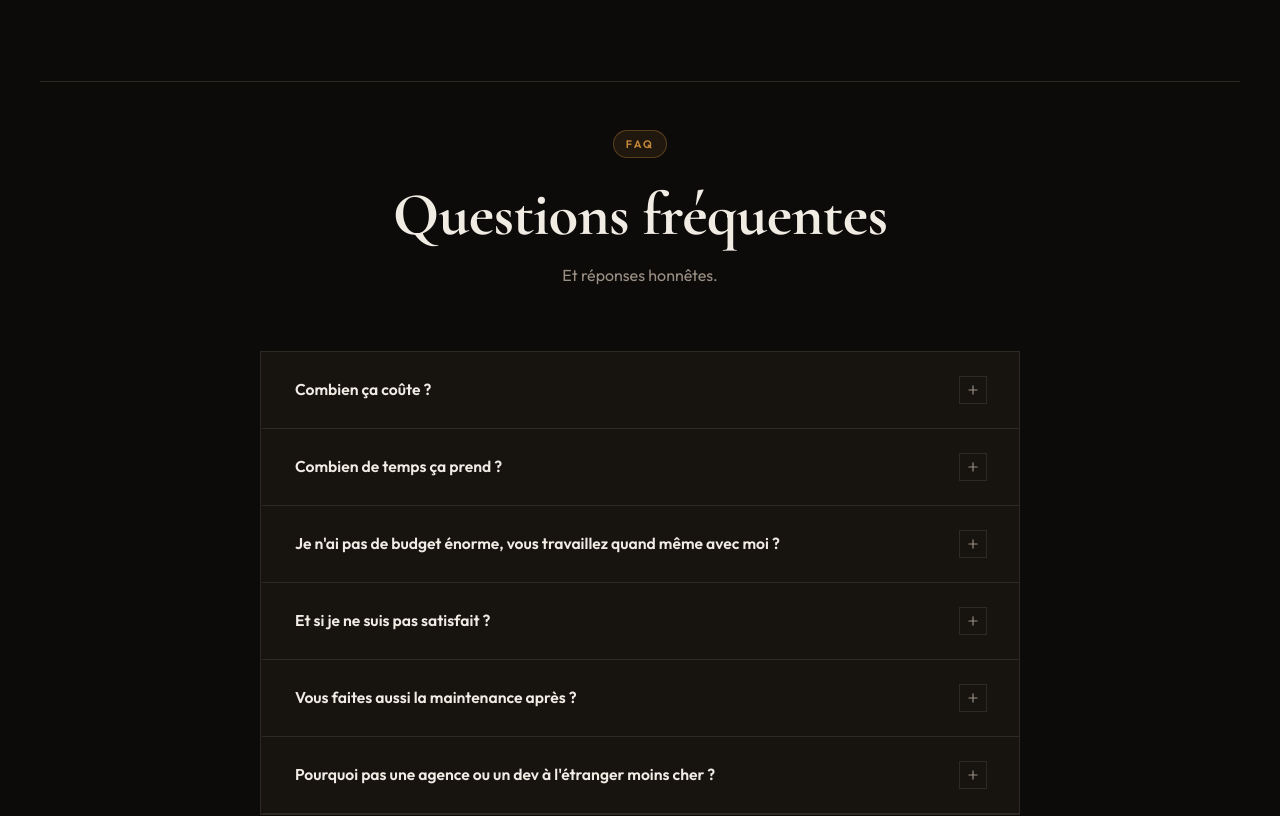
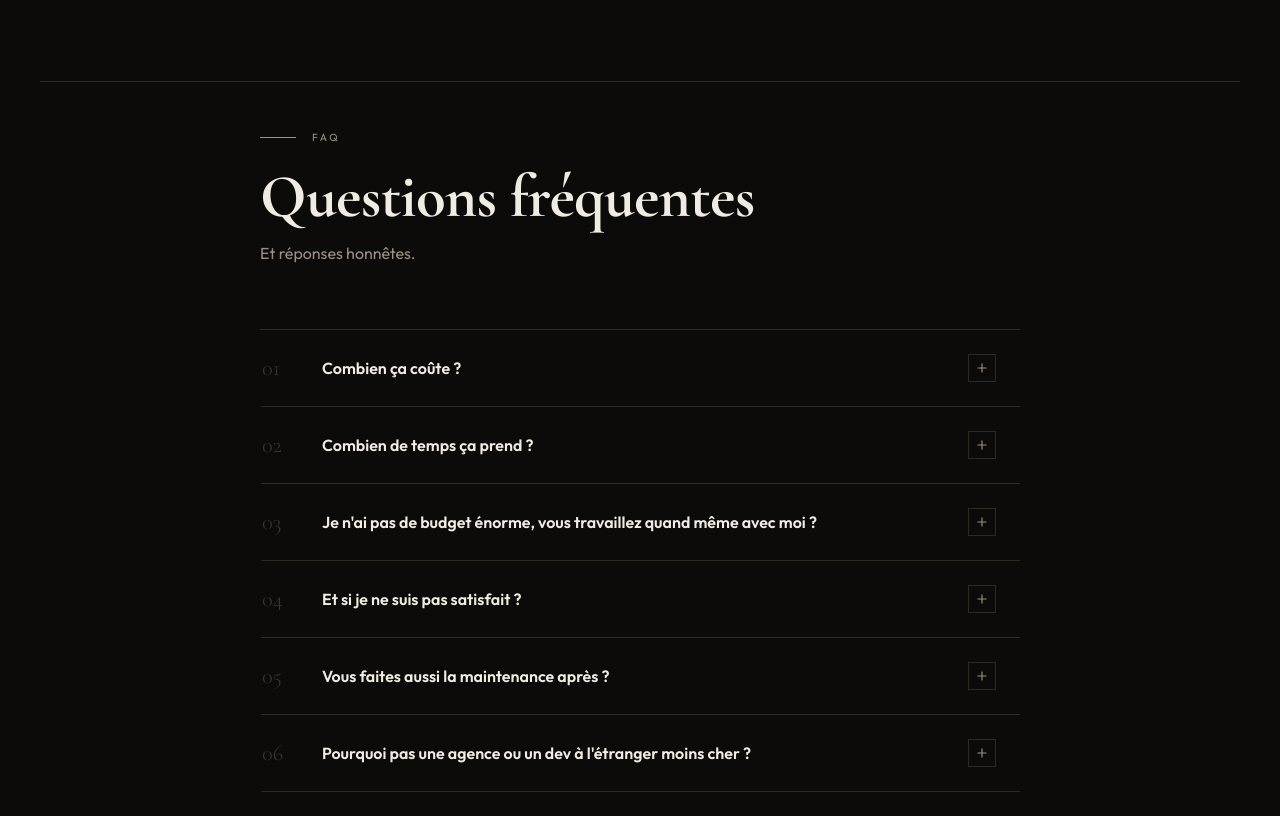
Before and after one commit to NMokhmad/business-portfolio, a React (Vite) app: page / in a window 1280 px wide. Shown: the part 6920-7736 px from the top of the page. Built offline with nearby package versions, Linux system fonts and the light colour scheme.

Commit message:
feat: refine FAQ with index numbers, remove outer border

```diff
--- a/src/components/FAQ.jsx
+++ b/src/components/FAQ.jsx
@@ -2,7 +2,7 @@ import { Plus, Minus, ArrowRight } from 'lucide-react';
 import { useState } from 'react';
 import { faqItems } from '../data/faq';
 
-const FAQItem = ({ item }) => {
+const FAQItem = ({ item, index }) => {
   const [open, setOpen] = useState(false);
 
   return (
@@ -18,22 +18,38 @@ const FAQItem = ({ item }) => {
         style={{
           width: '100%',
           textAlign: 'left',
-          padding: '1.5rem 2rem',
+          padding: '1.5rem 1.5rem 1.5rem 0',
           background: 'none',
           border: 'none',
           color: 'var(--text)',
           cursor: 'pointer',
           display: 'flex',
-          justifyContent: 'space-between',
           alignItems: 'center',
-          gap: '1rem',
+          gap: '1.25rem',
           fontFamily: "'Outfit', sans-serif",
         }}
         aria-expanded={open}
       >
-        <span style={{ fontWeight: 600, fontSize: '0.98rem', lineHeight: 1.4, flex: 1 }}>
+        {/* Index number */}
+        <span
+          className="font-display"
+          style={{
+            fontSize: '1.4rem',
+            fontWeight: 300,
+            lineHeight: 1,
+            color: open ? 'var(--gold)' : 'var(--text-dim)',
+            flexShrink: 0,
+            width: '2.5rem',
+            transition: 'color 0.25s',
+          }}
+        >
+          {String(index + 1).padStart(2, '0')}
+        </span>
+
+        <span style={{ fontWeight: 600, fontSize: '1rem', lineHeight: 1.4, flex: 1 }}>
           {item.question}
         </span>
+
         <div
           style={{
             flexShrink: 0,
@@ -61,7 +77,7 @@ const FAQItem = ({ item }) => {
       >
         <div
           style={{
-            padding: '0 2rem 1.5rem',
+            padding: '0 1.5rem 1.5rem calc(2.5rem + 1.25rem)',
             fontSize: '0.9rem',
             color: 'var(--text-muted)',
             lineHeight: 1.75,
@@ -78,28 +94,40 @@ const FAQItem = ({ item }) => {
 const FAQ = ({ scrollToContact }) => {
   return (
     <section id="faq" style={{ padding: '6rem 2rem' }}>
-      <hr className="section-sep" style={{ marginBottom: '6rem' }} />
+      <hr className="section-sep" />
 
       <div style={{ maxWidth: '760px', margin: '0 auto' }}>
-        <div style={{ textAlign: 'center', marginBottom: '4rem' }}>
-          <span className="section-label">FAQ</span>
-          <h2
-            className="font-display"
-            style={{ fontSize: 'clamp(2.2rem, 5vw, 3.8rem)', fontWeight: 700, marginBottom: '1rem' }}
-          >
+
+        {/* Header */}
+        <div className="animate-fade-up d1" style={{ marginBottom: '4rem' }}>
+          <div style={{ display: 'flex', alignItems: 'center', gap: '1rem', marginBottom: '1.25rem' }}>
+            <div style={{ width: 36, height: 1, background: 'var(--gold)', flexShrink: 0 }} />
+            <span style={{
+              fontFamily: "'Outfit', sans-serif",
+              fontSize: '0.65rem',
+              letterSpacing: '0.25em',
+              textTransform: 'uppercase',
+              color: 'var(--text-muted)',
+            }}>
+              FAQ
+            </span>
+          </div>
+          <h2 className="font-display" style={{ fontSize: 'clamp(2.2rem, 5vw, 3.8rem)', fontWeight: 700, lineHeight: 1.05 }}>
             Questions fréquentes
           </h2>
-          <p style={{ fontSize: '1rem', color: 'var(--text-muted)' }}>
+          <p style={{ fontSize: '1rem', color: 'var(--text-muted)', marginTop: '0.75rem' }}>
             Et réponses honnêtes.
           </p>
         </div>
 
-        <div style={{ border: '1px solid var(--border)', background: 'var(--surface)' }}>
+        {/* Accordion — no outer border */}
+        <div style={{ borderTop: '1px solid var(--border)' }}>
           {faqItems.map((item, index) => (
-            <FAQItem key={index} item={item} />
+            <FAQItem key={index} item={item} index={index} />
           ))}
         </div>
 
+        {/* CTA */}
         <div style={{ textAlign: 'center', marginTop: '3.5rem' }}>
           <p style={{ fontSize: '1rem', color: 'var(--text-muted)', marginBottom: '1.75rem' }}>
             Une autre question ?
```
